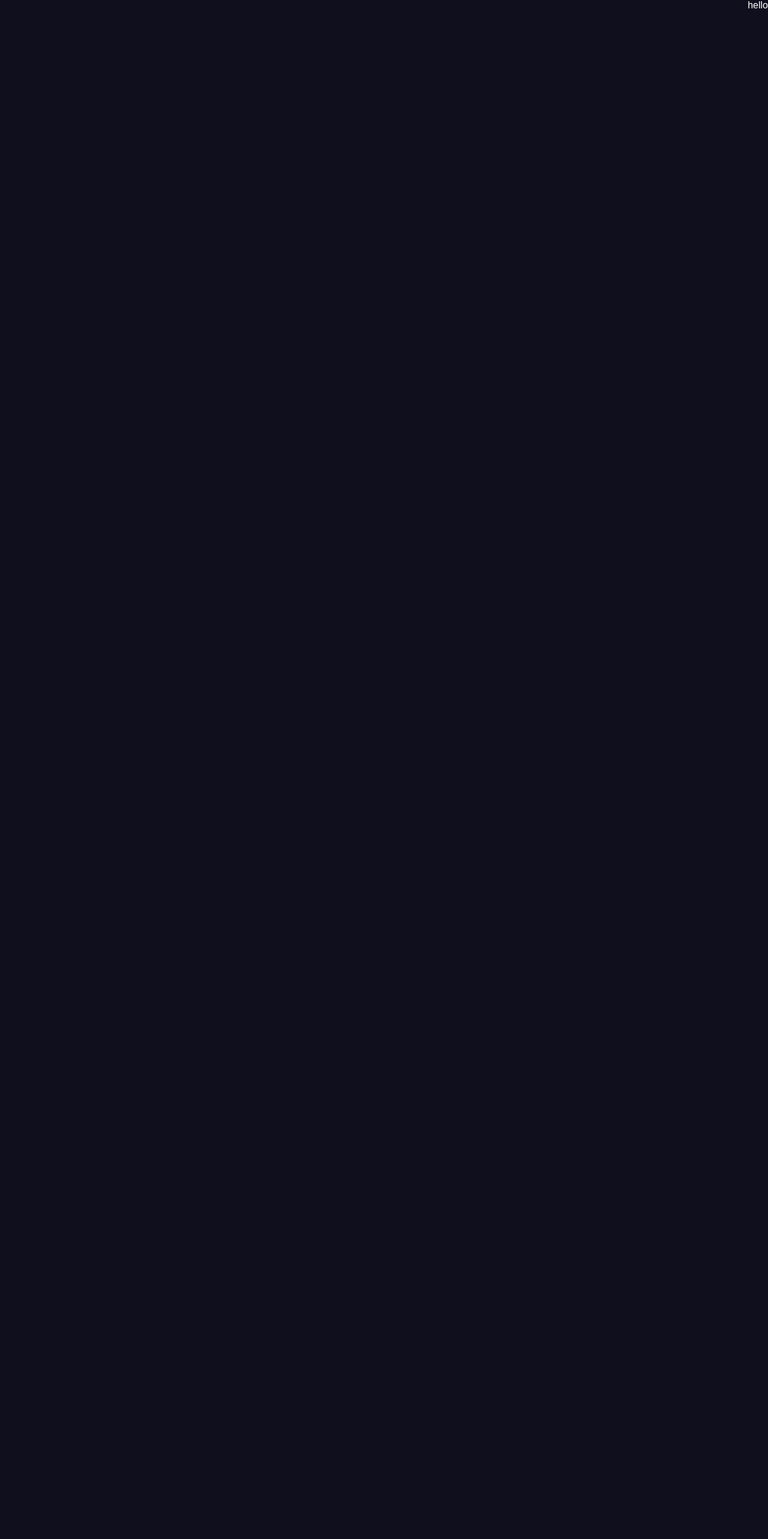
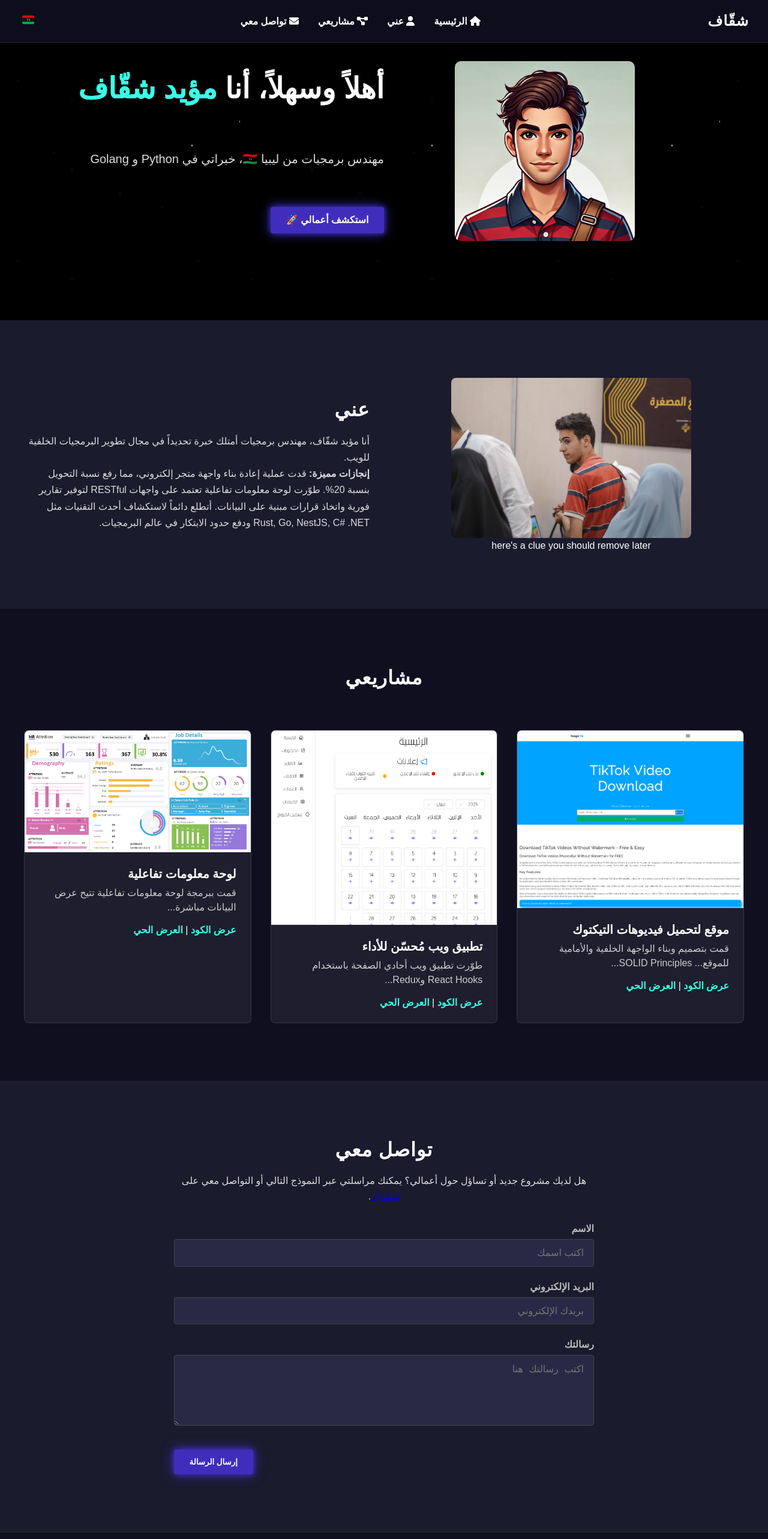
Before and after one commit to MoaydShagaf/MoaydShagaf.github.io, a Next.js app: page / in a window 1280 px wide. Shown: the top 2566 px of the page at 60% size. Before the commit the page ends 800 px from the top, so only its background shows below. Built offline with nearby package versions, Linux system fonts and the light colour scheme; a web font is replaced by a local one.

Commit message:
we back to the original layout

```diff
--- a/pages/index.tsx
+++ b/pages/index.tsx
@@ -7,13 +7,12 @@ import Contact from '../components/Contact';
 
 const Home: React.FC = () => {
   return (
-    <div>hello</div>
-    // <Layout>
-    //   <Hero />
-    //   <About />
-    //   <Projects />
-    //   <Contact />
-    // </Layout>
+    <Layout>
+      <Hero />
+      <About />
+      <Projects />
+      <Contact />
+    </Layout>
   );
 };
 
```
